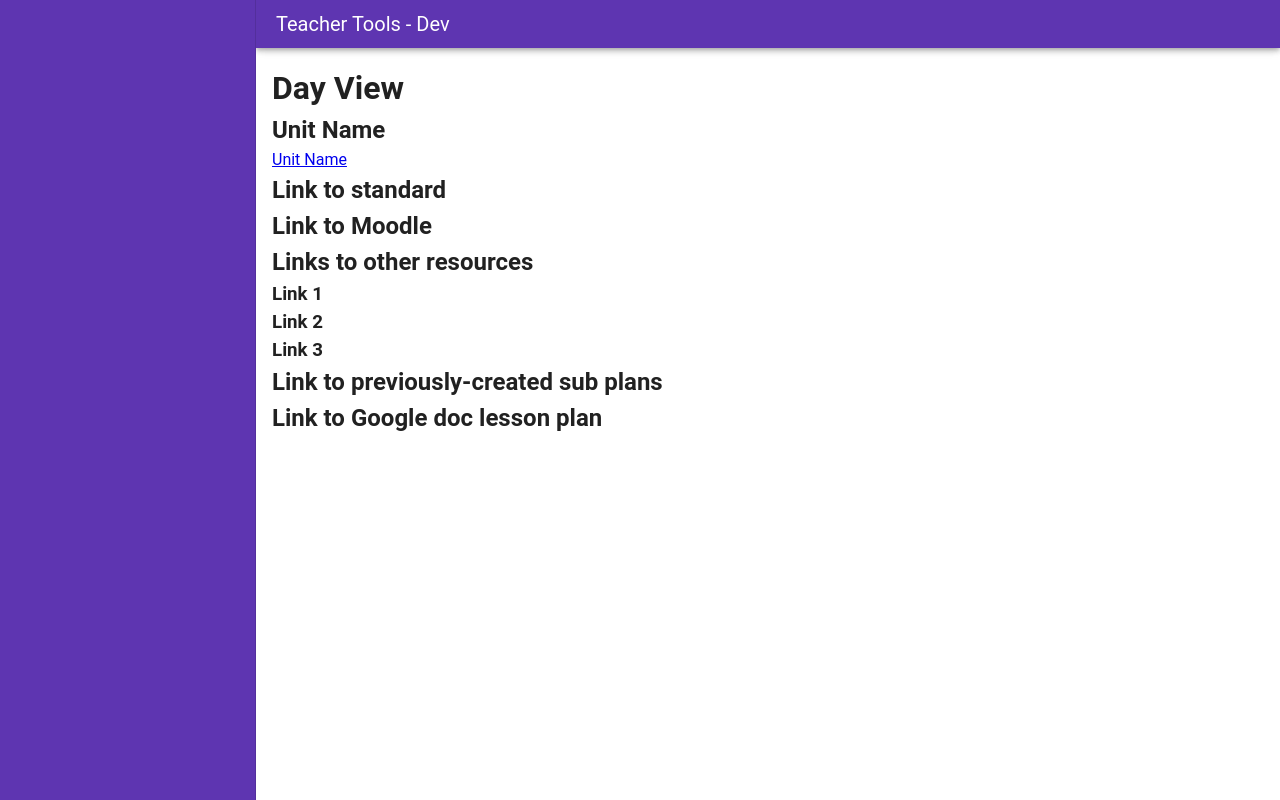
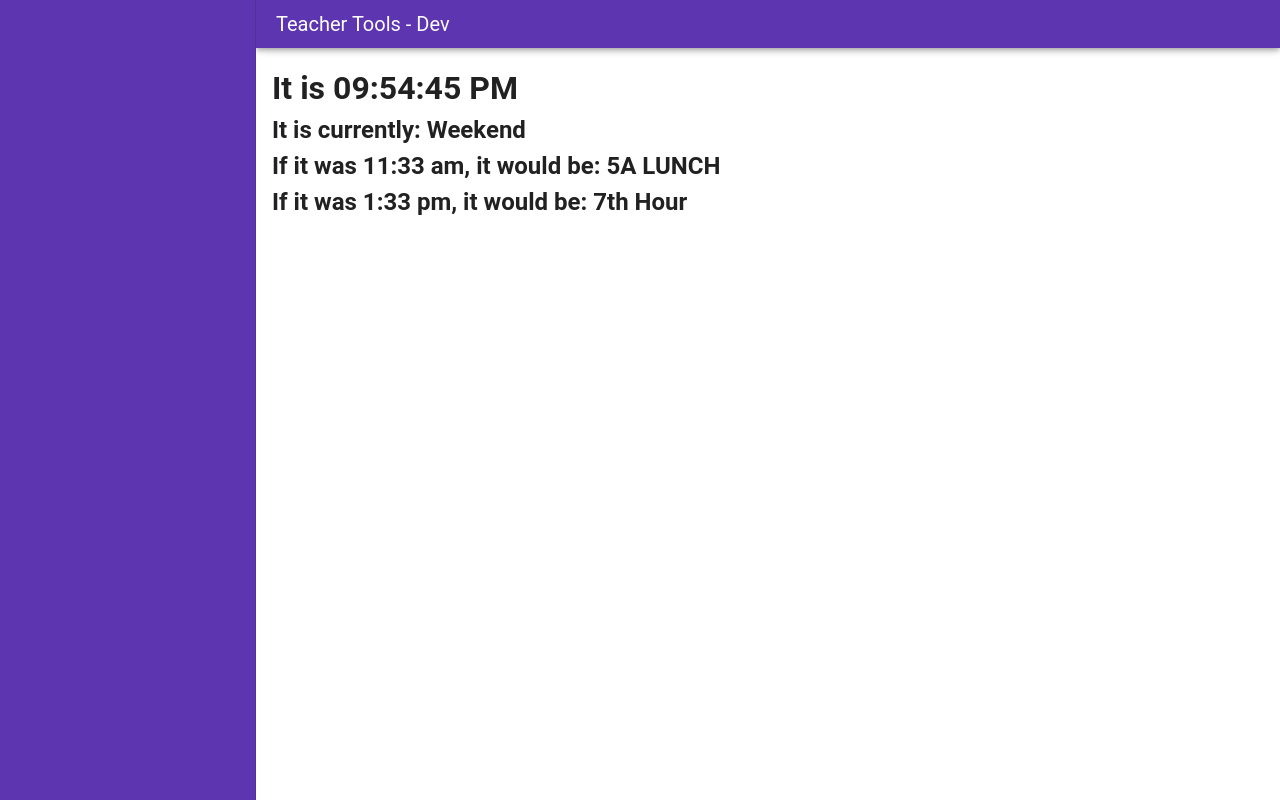
Before and after one commit to MRobbins3/teacher-tools, a Nuxt app: page /DayView in a window 1280 px wide. Built offline with nearby package versions, Linux system fonts and the light colour scheme.

Commit message:
Setup basic day view with 2024-2025 bell schedule

```diff
--- a/pages/DayView.vue
+++ b/pages/DayView.vue
@@ -1,18 +1,29 @@
 <template>
-
-    <h1> Day View </h1>
-    <h2> Unit Name </h2>
-    <NuxtLink to="/UnitView">Unit Name</NuxtLink>
-    <h2> Link to standard </h2>
-    <h2> Link to Moodle </h2>
-    <h2> Links to other resources </h2>
-    <h3> Link 1 </h3>
-    <h3> Link 2 </h3>
-    <h3> Link 3 </h3>
-
-    <h2> Link to previously-created sub plans </h2>
-    <h2> Link to Google doc lesson plan </h2>
-
+    <h1> It is {{ timeString }} </h1>
+    <h2> It is currently: {{getCurrentPeriod(new Date(), 'A')}}</h2>
+    <h2> If it was 11:33 am, it would be: {{getCurrentPeriod(new Date(2025, 5, 11, 11, 33), 'A')}}</h2>
+    <h2> If it was 1:33 pm, it would be: {{getCurrentPeriod(new Date(2025, 5, 11, 13, 33), 'A')}}</h2>
 </template>
 <script setup lang="ts">
+import { getCurrentPeriod } from '~/utils/classDisplayUtils';
+
+import { ref, onMounted, onUnmounted } from 'vue'
+
+const timeString = ref('')
+
+function updateTime() {
+    const now = new Date()
+    timeString.value = now.toLocaleTimeString([], { hour: '2-digit', minute: '2-digit', second: '2-digit' })
+}
+
+let intervalId: ReturnType<typeof setInterval>
+
+onMounted(() => {
+    updateTime()
+    intervalId = setInterval(updateTime, 1000)
+})
+
+onUnmounted(() => {
+    clearInterval(intervalId)
+})
 </script>
--- /dev/null
+++ b/utils/classDisplayUtils.ts
@@ -0,0 +1,124 @@
+type LunchTrack = "A" | "B" | "C" | null
+
+type Period = {
+    name: string
+    start: string
+    end: string
+    tracks?: LunchTrack[] // undefined = all tracks
+}
+// Helper to add Morning and Evening periods to any schedule array
+function addMorningEveningPeriods(schedule: Period[]): Period[] {
+    return [
+        { name: "Morning", start: "00:00", end: schedule[0]!.start },
+        ...schedule,
+        { name: "Evening", start: schedule[schedule.length - 1]!.end, end: "23:59" }
+    ]
+}
+
+const mondayTuesdayFridaySchedule: Period[] = addMorningEveningPeriods([
+    { name: "1st Hour", start: "07:45", end: "08:30" },
+    { name: "2nd Hour", start: "08:35", end: "09:20" },
+    { name: "3rd Hour", start: "09:25", end: "10:10" },
+    { name: "4th Hour", start: "10:15", end: "11:00" },
+
+    { name: "5A LUNCH", start: "11:00", end: "11:30", tracks: ["A"] },
+    { name: "5A CLASS", start: "11:35", end: "12:20", tracks: ["A"] },
+    { name: "6A CLASS", start: "12:25", end: "13:10", tracks: ["A"] },
+
+    { name: "5B CLASS", start: "11:05", end: "11:50", tracks: ["B"] },
+    { name: "5B LUNCH", start: "11:50", end: "12:20", tracks: ["B"] },
+    { name: "6B CLASS", start: "12:25", end: "13:10", tracks: ["B"] },
+
+    { name: "5C CLASS", start: "11:05", end: "11:50", tracks: ["C"] },
+    { name: "6C CLASS", start: "11:55", end: "12:40", tracks: ["C"] },
+    { name: "C LUNCH", start: "12:40", end: "13:10", tracks: ["C"] },
+
+    { name: "7th Hour", start: "13:15", end: "14:00" },
+    { name: "8th Hour", start: "14:05", end: "14:50" },
+])
+
+const wednesdaySchedule: Period[] = addMorningEveningPeriods([
+    { name: "1st Hour", start: "07:45", end: "09:10" },
+    { name: "Dragon Time", start: "09:15", end: "09:45" },
+    { name: "3", start: "09:50", end: "11:15" },
+
+    { name: "5A LUNCH", start: "11:20", end: "11:50", tracks: ["A"] },
+    { name: "5A CLASS", start: "11:55", end: "13:20", tracks: ["A"] },
+
+    { name: "5B CLASS", start: "11:20", end: "12:03", tracks: ["B"] },
+    { name: "5B LUNCH", start: "12:05", end: "12:35", tracks: ["B"] },
+    { name: "5B CLASS", start: "12:38", end: "13:20", tracks: ["B"] },
+
+    { name: "5C CLASS", start: "11:20", end: "12:45", tracks: ["C"] },
+    { name: "C LUNCH", start: "12:50", end: "13:20", tracks: ["C"] },
+
+    { name: "7th Hour", start: "13:25", end: "14:50" },
+])
+
+const thursdaySchedule: Period[] = addMorningEveningPeriods([
+    { name: "2nd Hour", start: "07:45", end: "09:10" },
+    { name: "Dragon Time or Pathways", start: "09:15", end: "09:45" },
+    { name: "4th Hour", start: "09:50", end: "11:15" },
+
+    { name: "6A LUNCH", start: "11:20", end: "11:50", tracks: ["A"] },
+    { name: "6A CLASS", start: "11:55", end: "13:20", tracks: ["A"] },
+
+    { name: "6B CLASS", start: "11:20", end: "12:03", tracks: ["B"] },
+    { name: "6B LUNCH", start: "12:05", end: "12:35", tracks: ["B"] },
+    { name: "6B CLASS", start: "12:38", end: "13:20", tracks: ["B"] },
+
+    { name: "6C CLASS", start: "11:20", end: "12:45", tracks: ["C"] },
+    { name: "6C LUNCH", start: "12:50", end: "13:20", tracks: ["C"] },
+
+    { name: "8th Hour", start: "13:25", end: "14:50" },
+])
+
+function parseTimeToMinutes(timeStr: string): number {
+    const [h, m] = timeStr.split(":").map(Number)
+    return h! * 60 + m!
+}
+
+export function getCurrentPeriod(date: Date = new Date(), lunchTrack: LunchTrack = null): string {
+    const day = date.getDay()
+
+    if (day === 0 || day === 6) {
+        return "Weekend"
+    }
+
+    let todaySchedule: Period[]
+
+    switch(day) {
+        case 1:
+        case 2:
+        case 5:
+            todaySchedule = mondayTuesdayFridaySchedule
+            break
+        case 3:
+            todaySchedule = wednesdaySchedule
+            break
+        case 4:
+            todaySchedule = thursdaySchedule
+            break
+        default:
+            // This should never happen since weekends return early,
+            // but add this to satisfy TypeScript.
+            throw new Error("Unexpected day")
+    }
+
+    const currentMinutes = date.getHours() * 60 + date.getMinutes()
+
+    for (const period of todaySchedule) {
+        if (period.tracks && lunchTrack && !period.tracks.includes(lunchTrack)) {
+            continue
+        }
+
+        const startMins = parseTimeToMinutes(period.start)
+        const endMins = parseTimeToMinutes(period.end)
+
+        if (currentMinutes >= startMins && currentMinutes < endMins) {
+            return period.name
+        }
+    }
+
+    return "No period"
+}
```
